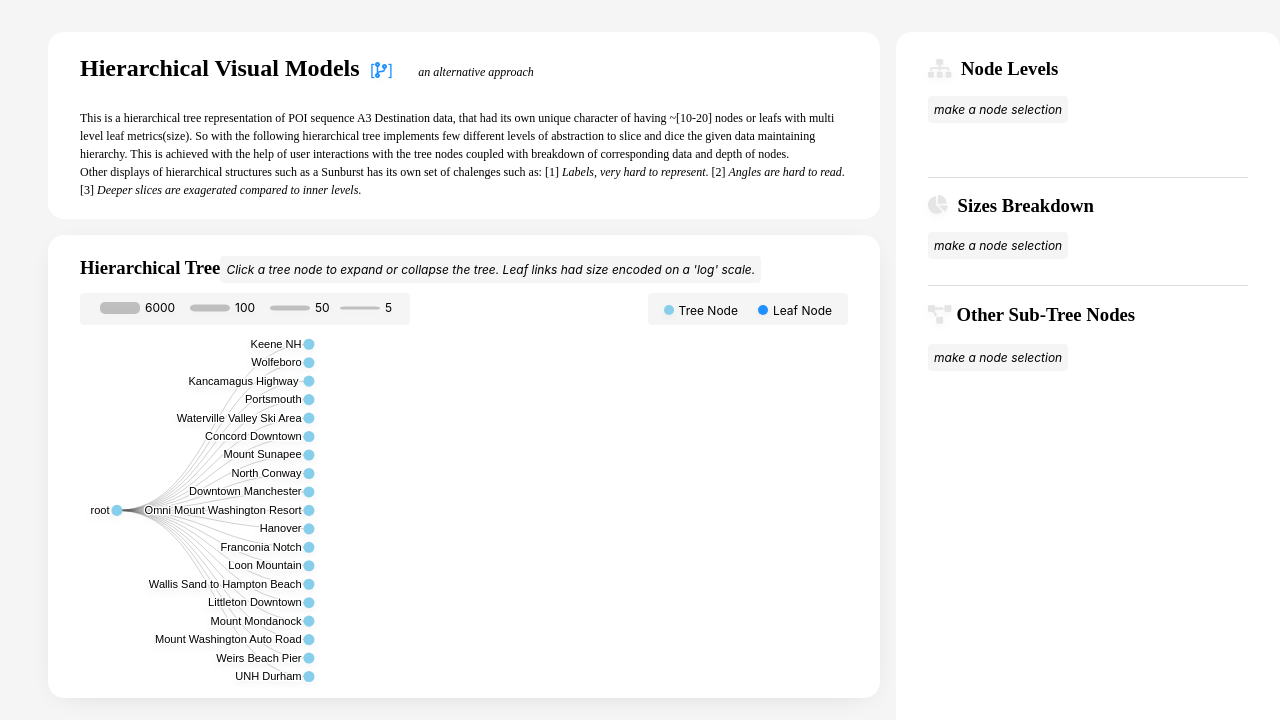
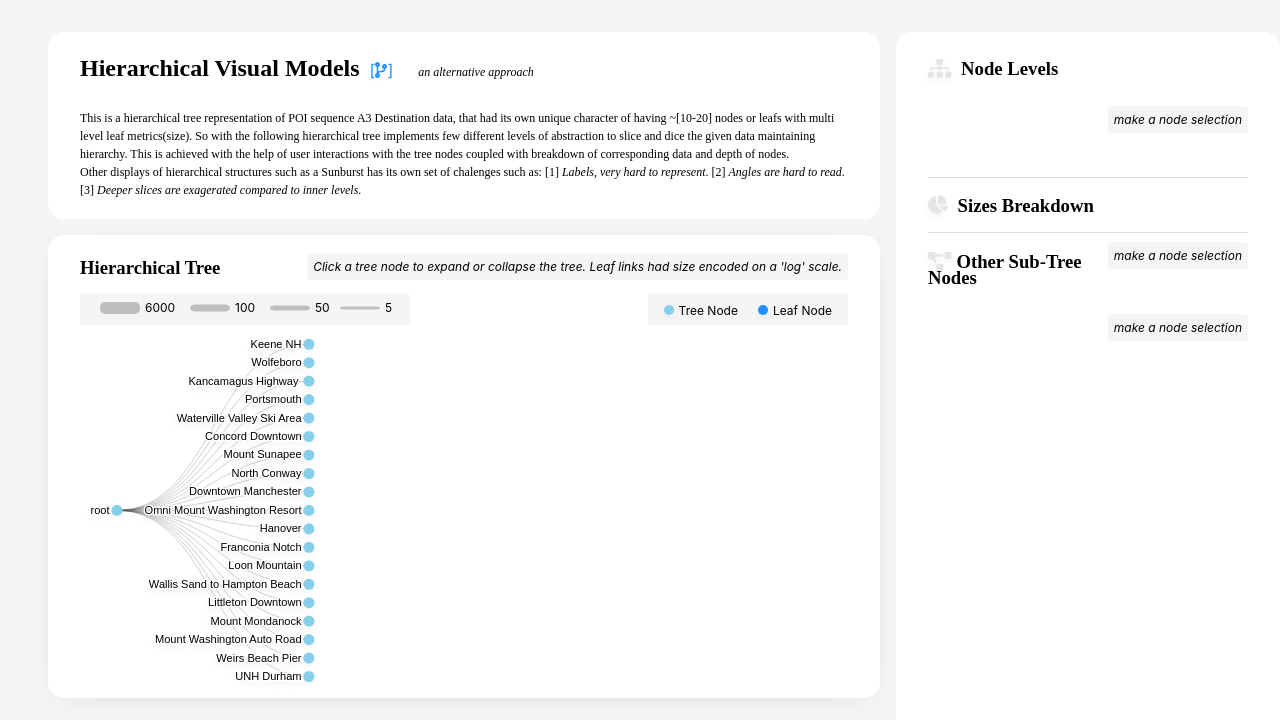
Before and after one commit to santhoshsoundar/hierarchical-visual-models, a React (Create React App) app: page / in a window 1280 px wide. Shown: the top 720 px of the page. Built offline with nearby package versions, Linux system fonts and the light colour scheme.

Commit message:
added space for headeer

```diff
--- a/src/Content/Tree/Tree.css
+++ b/src/Content/Tree/Tree.css
@@ -16,6 +16,11 @@
   display: inline-block;
 }
 
+.annotation {
+  float: right;
+  margin-top: 10px;
+}
+
 .link {
   fill: gray;
   opacity: 0.4;
--- a/src/Content/Tree/Tree.js
+++ b/src/Content/Tree/Tree.js
@@ -283,7 +283,10 @@ class Tree extends Component {
       <div>
         <div>
           <h3 class="heading">Hierarchical Tree </h3>
-          <Annotation annotationText="Click a tree node to expand or collapse the tree. Leaf links had size encoded on a 'log' scale." />
+          <Annotation
+            class="annotation"
+            annotationText="Click a tree node to expand or collapse the tree. Leaf links had size encoded on a 'log' scale."
+          />
         </div>
         <div className="legendLink">
           <svg width="330" height="28">
```
